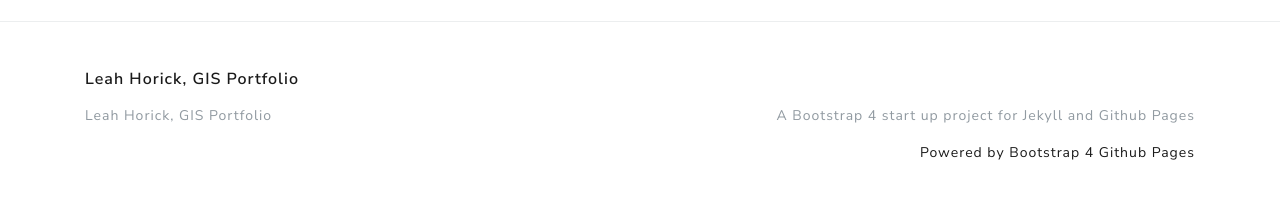
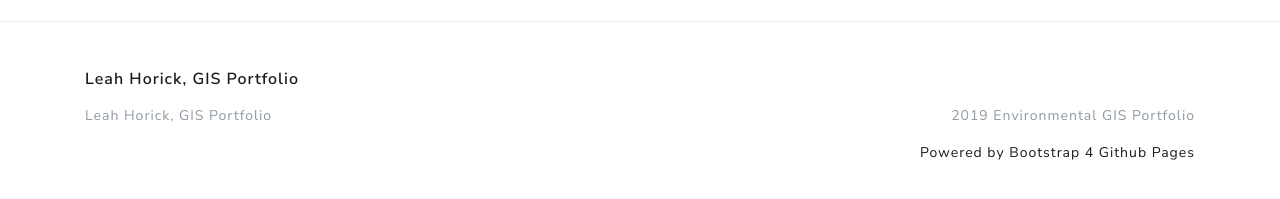
Before and after one commit to nicolas-van/bootstrap-4-github-pages, a Jekyll site: the page built from index.md, in a window 1280 px wide and 900 px high, scrolled down 1501 px. Shown: the part 673-872 px from the top of the window. Built offline with Jekyll 4.4.1, drawn with Linux system fonts in a browser that asks for light colours.

Commit message:
Update _config.yml

```diff
--- a/_config.yml
+++ b/_config.yml
@@ -16,7 +16,7 @@
 title: Leah Horick, GIS Portfolio
 email: ""
 description: >- # this means to ignore newlines until "baseurl:"
-  A Bootstrap 4 start up project for Jekyll and Github Pages
+  2019 Environmental GIS Portfolio
 #baseurl: "" # the subpath of your site, e.g. /blog
 #url: "" # the base hostname & protocol for your site, e.g. http://example.com
 #twitter_username: jekyllrb
```
